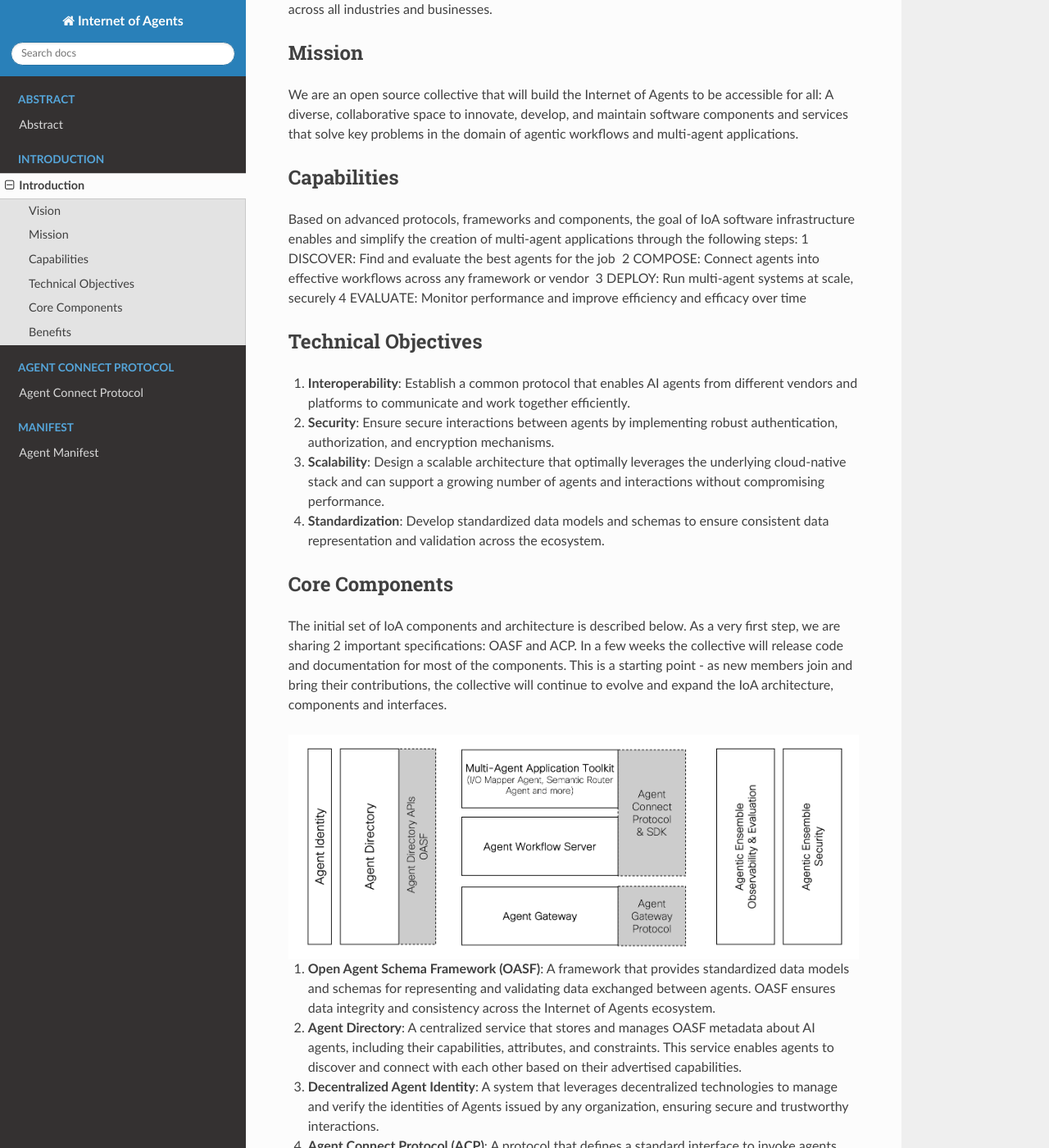
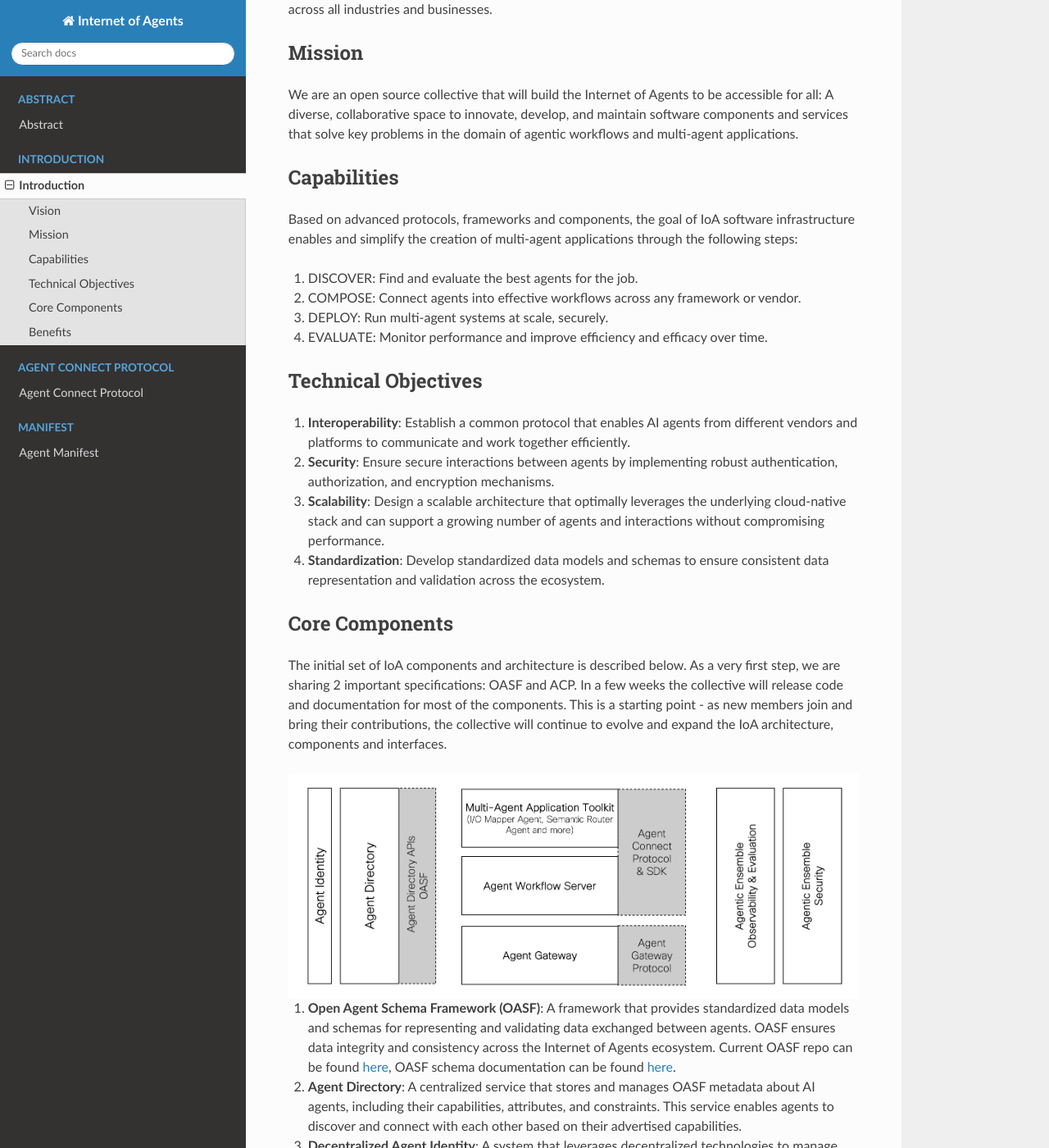
Before and after one commit to papimenon/docs, a Sphinx documentation site: the page built from docs/pages/introduction.md, in a window 1280 px wide and 1400 px high, scrolled down 408 px. Shown: the whole window at 82% size. Built offline with Sphinx 7.4.7 and the Read the Docs theme 3.1.0, drawn with Linux system fonts in a browser that asks for light colours; some of the changed text lies outside the part shown.

Commit message:
fix: structures and typos (#18)
* fix: structures and typos

* docs: link to OASF in intro

````diff
--- a/docs/pages/introduction.md
+++ b/docs/pages/introduction.md
@@ -14,10 +14,10 @@ We are an open source collective that will build the Internet of Agents to be ac
 ### Capabilities
 
 Based on advanced protocols, frameworks and components, the goal of IoA software infrastructure enables and simplify the creation of multi-agent applications through the following steps:
-	1	DISCOVER: Find and evaluate the best agents for the job
-	2	COMPOSE: Connect agents into effective workflows across any framework or vendor
-	3	DEPLOY: Run multi-agent systems at scale, securely
-	4	EVALUATE: Monitor performance and improve efficiency and efficacy over time
+1. DISCOVER: Find and evaluate the best agents for the job.
+1. COMPOSE: Connect agents into effective workflows across any framework or vendor.
+1. DEPLOY: Run multi-agent systems at scale, securely.
+1. EVALUATE: Monitor performance and improve efficiency and efficacy over time.
 
 ### Technical Objectives
 
@@ -36,10 +36,10 @@ The initial set of IoA components and architecture is described below. As a very
 :align: center
 ```
 
-1. **Open Agent Schema Framework (OASF)**: A framework that provides standardized data models and schemas for representing and validating data exchanged between agents. OASF ensures data integrity and consistency across the Internet of Agents ecosystem.
+1. **Open Agent Schema Framework (OASF)**: A framework that provides standardized data models and schemas for representing and validating data exchanged between agents. OASF ensures data integrity and consistency across the Internet of Agents ecosystem. Current OASF repo can be found [here](https://github.com/agntcy/oasf), OASF schema documentation can be found [here](https://schema.oasf.agntcy.org).
 1. **Agent Directory**: A centralized service that stores and manages OASF metadata about AI agents, including their capabilities, attributes, and constraints. This service enables agents to discover and connect with each other based on their advertised capabilities.
 1. **Decentralized Agent Identity**: A system that leverages decentralized technologies to manage and verify the identities of Agents issued by any organization, ensuring secure and trustworthy interactions.
-1. **Agent Connect Protocol (ACP)**: A protocol that defines a standard interface to invoke agents, configure them, provide input, and retrieve output.
+1. **Agent Connect Protocol (ACP)**: A protocol that defines a standard interface to invoke agents, configure them, provide input, and retrieve output. Current ACP spec can be found [here](https://spec.acp.agntcy.org/).
 1. **Multi-Agent Application Toolkit**: A set of agents and software libraries that support seamless creation of Multi-Agent workflows.
 1. **Agent Workflow Server**: A server that leverages ACP to manage and executes workflows involving multiple AI agents, ensuring coordinated and efficient task execution.
 1. **Agent Manifest**: A standard format to describes agents, their capabilities, their dependencies, and how to deploy or consume them. The manifest is designed to be used by ACP and the Workflow Server and stored in the Agent Directory with the corresponding OASF extensions.
````
Also changed, not shown: docs/pages/connect.md (+1 -1 lines).
